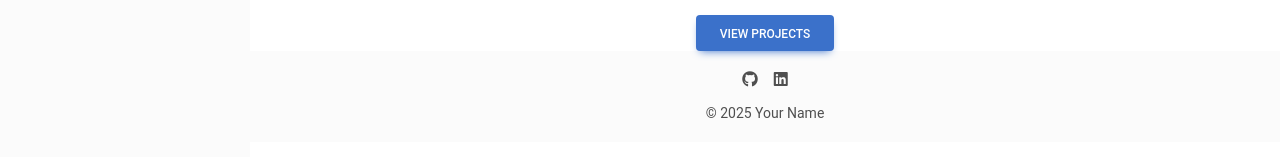
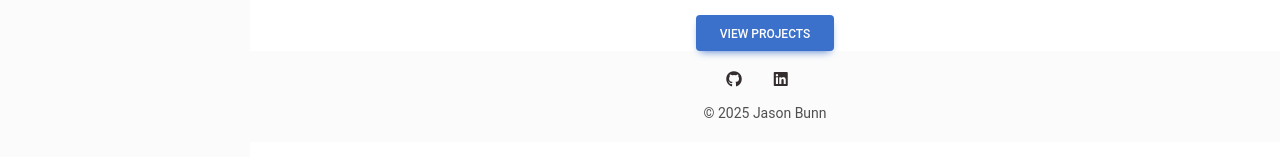
Before and after one commit to jason-bunn/react-mpd, a React (Vite) app: page / in a window 1280 px wide. Shown: the part 347-504 px from the top of the page. Built offline with nearby package versions, Linux system fonts and the light colour scheme.

Commit message:
Added links to page footer

```diff
--- a/src/App.tsx
+++ b/src/App.tsx
@@ -36,10 +36,14 @@ const App: React.FC = () => {
 
           <MDBFooter className='bg-light text-center py-3 mt-auto'>
             <div className='mb-2'>
-              <MDBIcon fab icon='github' className='me-3' />
-              <MDBIcon fab icon='linkedin' />
+              <a href='https://github.com/jason-bunn' target='_blank' rel='noopener noreferrer' className='me-3 text-dark'>
+                <MDBIcon fab icon='github' className='me-3' />
+              </a>
+              <a href='https://linkedin.com/in/jasonbunn' target='_blank' rel='noopener noreferrer' className='me-3 text-dark'>
+                <MDBIcon fab icon='linkedin' />
+              </a>
             </div>
-            <small>&copy; {new Date().getFullYear()} Your Name</small>
+            <small>&copy; {new Date().getFullYear()} Jason Bunn</small>
           </MDBFooter>
         </div>
       </div>
```
